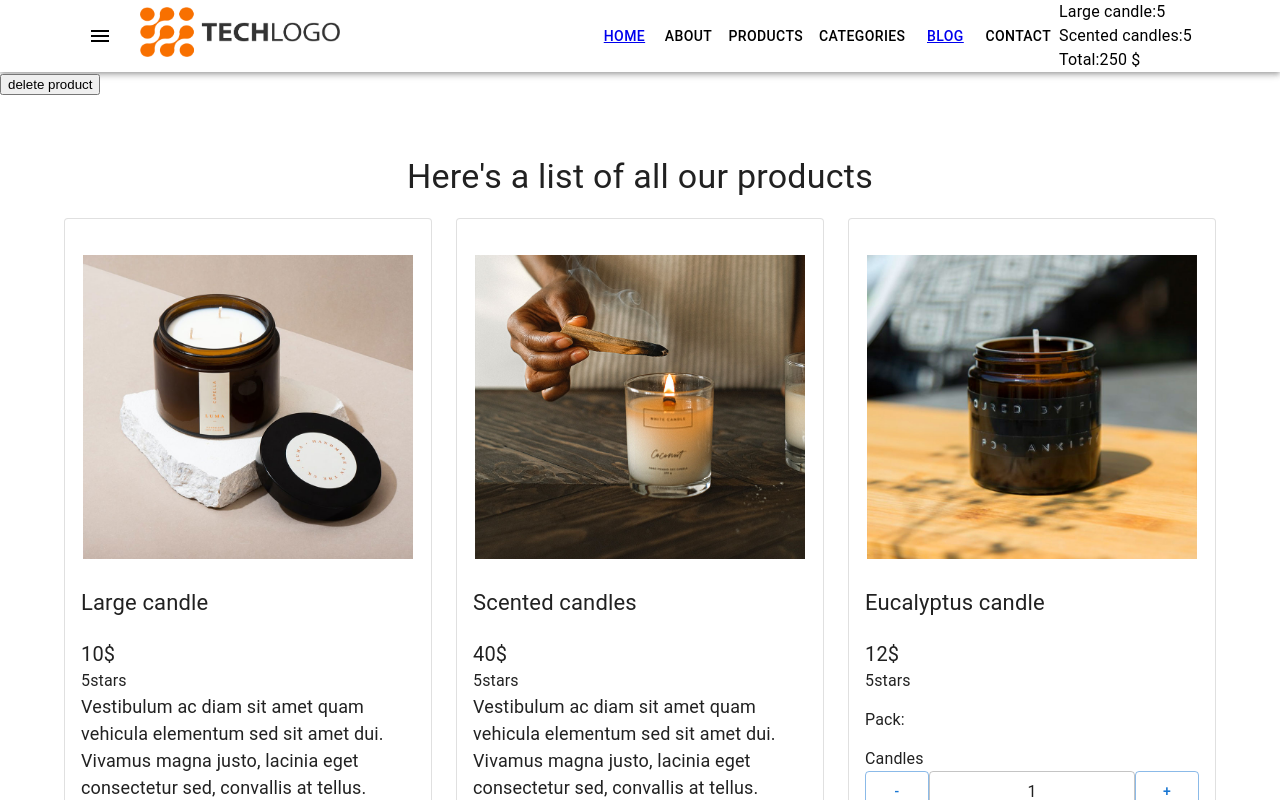
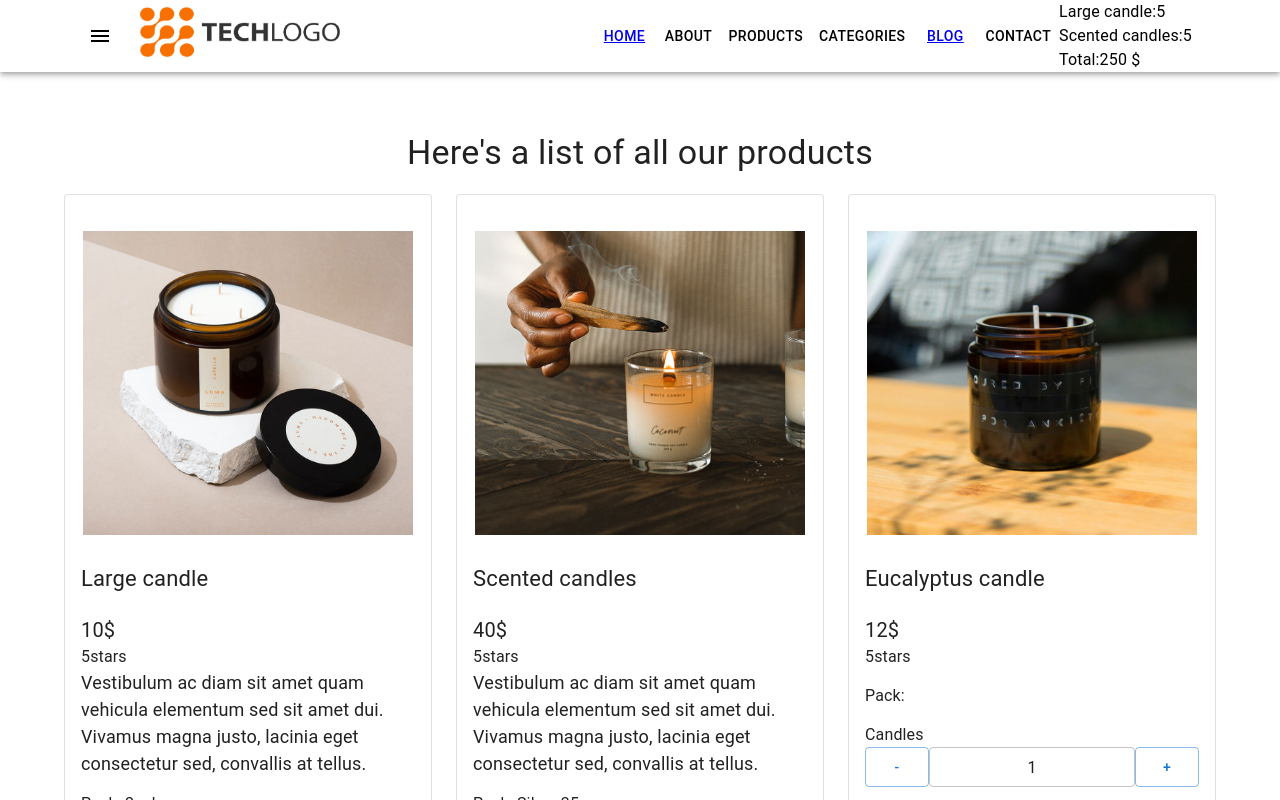
Before and after one commit to Timo-unic/spa-shop-app, a React (Create React App) app: page / in a window 1280 px wide. Shown: the top 800 px of the page. Built offline with nearby package versions, Linux system fonts and the light colour scheme.

Commit message:
add lodash with types and share removeProductsFromCart

```diff
--- a/package.json
+++ b/package.json
@@ -11,9 +11,11 @@
     "@testing-library/react": "13.4.0",
     "@testing-library/user-event": "13.5.0",
     "@types/jest": "27.5.2",
+    "@types/lodash": "^4.17.0",
     "@types/node": "16.18.87",
     "@types/react": "18.2.64",
     "@types/react-dom": "18.2.20",
+    "lodash": "^4.17.21",
     "react": "18.2.0",
     "react-dom": "18.2.0",
     "react-router-dom": "^6.22.3",
--- a/src/components/CartProductList/CartProductList.tsx
+++ b/src/components/CartProductList/CartProductList.tsx
@@ -8,15 +8,16 @@ type Props = {
     productsObject?: {
         [id: number]: Product
     }
+    removeProductFromCart?: (id: number) => void
     CartItem?: any
 }
 
 const CartProductList = ({
     productsInCart,
     productsObject = getProductsObject(productsArray),
+    removeProductFromCart,
     CartItem = CartProductListItem,
 }: Props) => {
-    console.log(productsInCart)
     return (
         <>
             {Object.keys(productsInCart).map((productId) => (
@@ -24,6 +25,7 @@ const CartProductList = ({
                     key={productId}
                     product={productsObject[parseInt(productId)]}
                     productCount={productsInCart[parseInt(productId)]}
+                    removeProductFromCart={removeProductFromCart}
                 />
             ))}
         </>
--- a/src/components/CartProductList/CartProductListItemExtended.tsx
+++ b/src/components/CartProductList/CartProductListItemExtended.tsx
@@ -5,9 +5,14 @@ import DeleteForeverIcon from '@mui/icons-material/DeleteForever'
 type Props = {
     productCount: number
     product: Product
+    removeProductFromCart: (id: number) => void
 }
 
-const CartProductListItemExtended = ({ product, productCount }: Props) => {
+const CartProductListItemExtended = ({
+    product,
+    productCount,
+    removeProductFromCart,
+}: Props) => {
     return (
         <Grid item xs={12} sm={4}>
             <Card>
@@ -20,7 +25,10 @@ const CartProductListItemExtended = ({ product, productCount }: Props) => {
                     <p>Count: {productCount}</p>
                 </CardContent>
                 <CardActions>
-                    <Button variant="outlined">
+                    <Button
+                        variant="outlined"
+                        onClick={() => removeProductFromCart(product.id)}
+                    >
                         <DeleteForeverIcon />
                     </Button>
                 </CardActions>
--- a/src/container/App/App.tsx
+++ b/src/container/App/App.tsx
@@ -7,6 +7,7 @@ import { Route, Routes } from 'react-router-dom'
 import Home from 'pages/Home/Home'
 import { Container } from '@mui/material'
 import Blog from 'pages/Blog/Blog'
+import { omit } from 'lodash'
 
 type Props = {}
 
@@ -28,20 +29,13 @@ const App = (props: Props) => {
     }
 
     const removeProductFromCart = (id: number) => {
-        setProductsInCart((prevState) => {
-            let prevProductsInCart = { ...prevState }
-            delete prevProductsInCart[id]
-            return prevProductsInCart
-        })
+        setProductsInCart((prevState) => omit(prevState, [id]))
     }
 
     return (
         <StyledEngineProvider injectFirst>
             <CssBaseline />
             <Header productsInCart={productsInCart} />
-            <button onClick={() => removeProductFromCart(1)}>
-                delete product
-            </button>
             <Container sx={{ padding: '60px 0' }}>
                 <Routes>
                     <Route
@@ -50,7 +44,12 @@ const App = (props: Props) => {
                     />
                     <Route
                         path="blog"
-                        element={<Blog productsInCart={productsInCart} />}
+                        element={
+                            <Blog
+                                productsInCart={productsInCart}
+                                removeProductFromCart={removeProductFromCart}
+                            />
+                        }
                     />
                 </Routes>
             </Container>
--- a/src/pages/Blog/Blog.tsx
+++ b/src/pages/Blog/Blog.tsx
@@ -7,9 +7,10 @@ type Props = {
     productsInCart: {
         [id: number]: number
     }
+    removeProductFromCart: (id: number) => void
 }
 
-const Blog = ({ productsInCart }: Props) => {
+const Blog = ({ productsInCart, removeProductFromCart }: Props) => {
     return (
         <div>
             <Typography
@@ -21,6 +22,7 @@ const Blog = ({ productsInCart }: Props) => {
             </Typography>
             <Grid container spacing={4}>
                 <CartProductList
+                    removeProductFromCart={removeProductFromCart}
                     productsInCart={productsInCart}
                     CartItem={CartProductListItemExtended}
                 />
```
Also changed, not shown: 1 other file (tests, documents, lock files or other folders).
